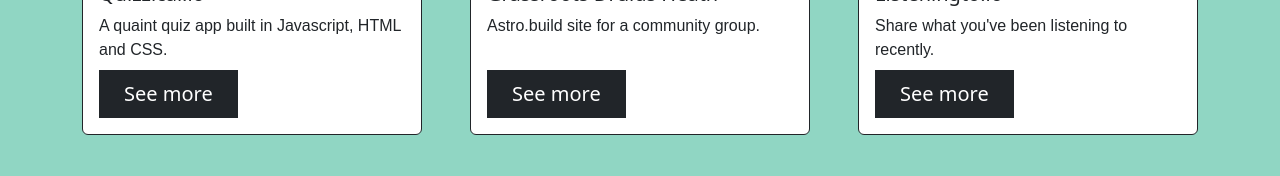
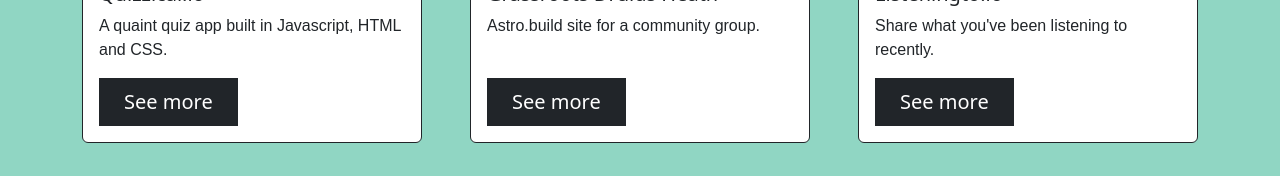
Before and after one commit to philManWithBeard/react-portfolio, a React (Vite) app: page /projects in a window 1280 px wide. Shown: the part 575-751 px from the top of the page. Built offline with nearby package versions, Linux system fonts and the light colour scheme; a web font is replaced by a local one.

Commit message:
tweak margin above button

```diff
--- a/src/components/projectCard.jsx
+++ b/src/components/projectCard.jsx
@@ -22,7 +22,7 @@ export default function ProjectCard(props) {
                 href={
                   "https://philmanwithbeard.github.io/projects/" + props.slug
                 }
-                className="btn-dark rounded-0 d-inline-flex btn btn-primary btn-lg px-4"
+                className="btn-dark rounded-0 d-inline-flex btn btn-primary btn-lg px-4 mt-2"
               >
                 See more
               </Link>
```
